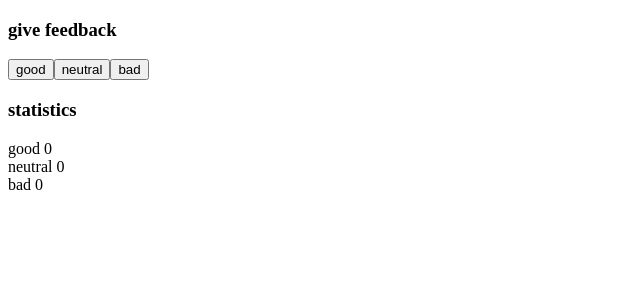
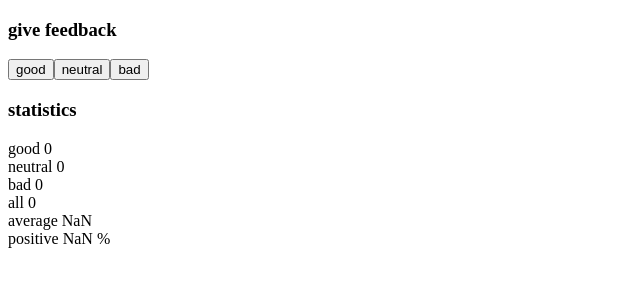
Before and after one commit to laripernu/fullstackopen2022-laripernu, a React (Create React App) app in the folder osa1/unicafe/: page / in a window 1280 px wide. Shown: the top 300 px of the page, without its empty margins (0-640 px from the left). Built offline with nearby package versions, Linux system fonts and the light colour scheme.

Commit message:
finish unicafe step2

```diff
--- a/osa1/unicafe/src/App.js
+++ b/osa1/unicafe/src/App.js
@@ -1,6 +1,20 @@
 import { useState } from 'react'
 
-const Display = props => <div>{props.text} {props.value}</div>
+const Display = (props) => {
+  if (props.text === "positive"){
+    return (
+    <div>
+      {props.text} {props.value} %
+    </div>)
+  }
+  else{
+    return (
+    <div>
+      {props.text} {props.value}
+    </div>)
+  }
+
+}
 
 const Button = (props) => {
   return (
@@ -25,7 +39,10 @@ const App = () => {
       <h3>statistics</h3>
       <Display text={"good"} value={good} />
       <Display text={"neutral"} value={neutral} />
-      <Display text={"bad"}value={bad} />
+      <Display text={"bad"} value={bad} />
+      <Display text={"all"} value={good+neutral+bad} />
+      <Display text={"average"} value={(1*good+0*neutral+(-1*bad))/(good+neutral+bad)} />
+      <Display text={"positive"} value={100*good/(good+neutral+bad)} />
     </div>
   )
 }
```
